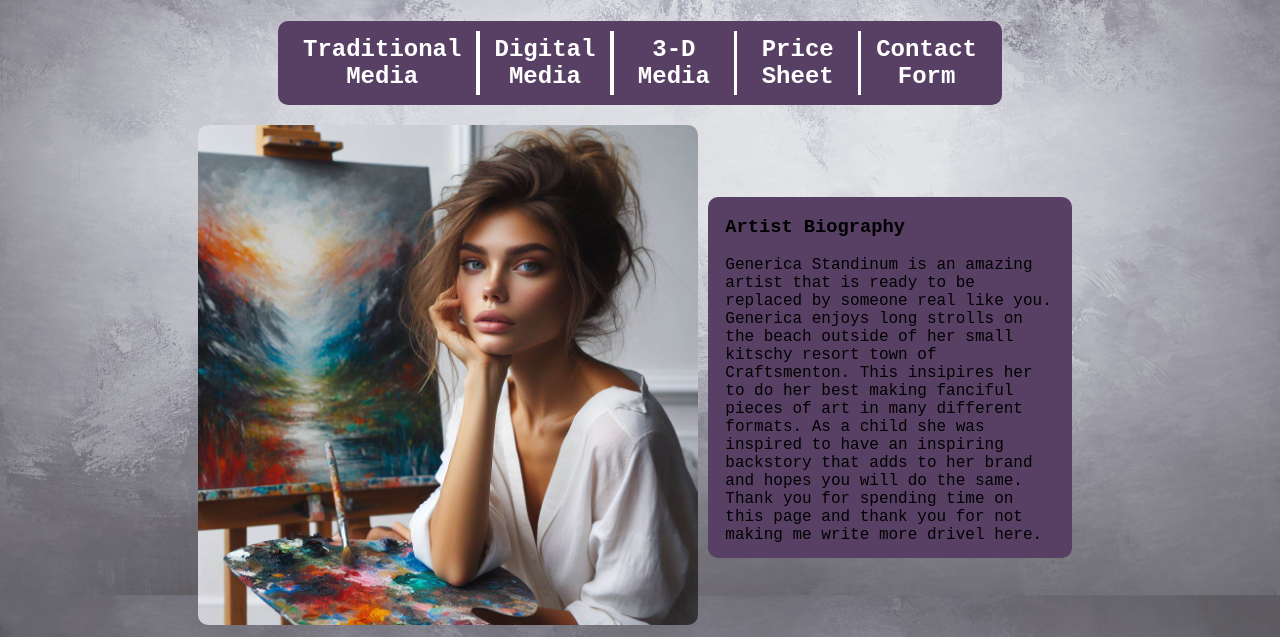
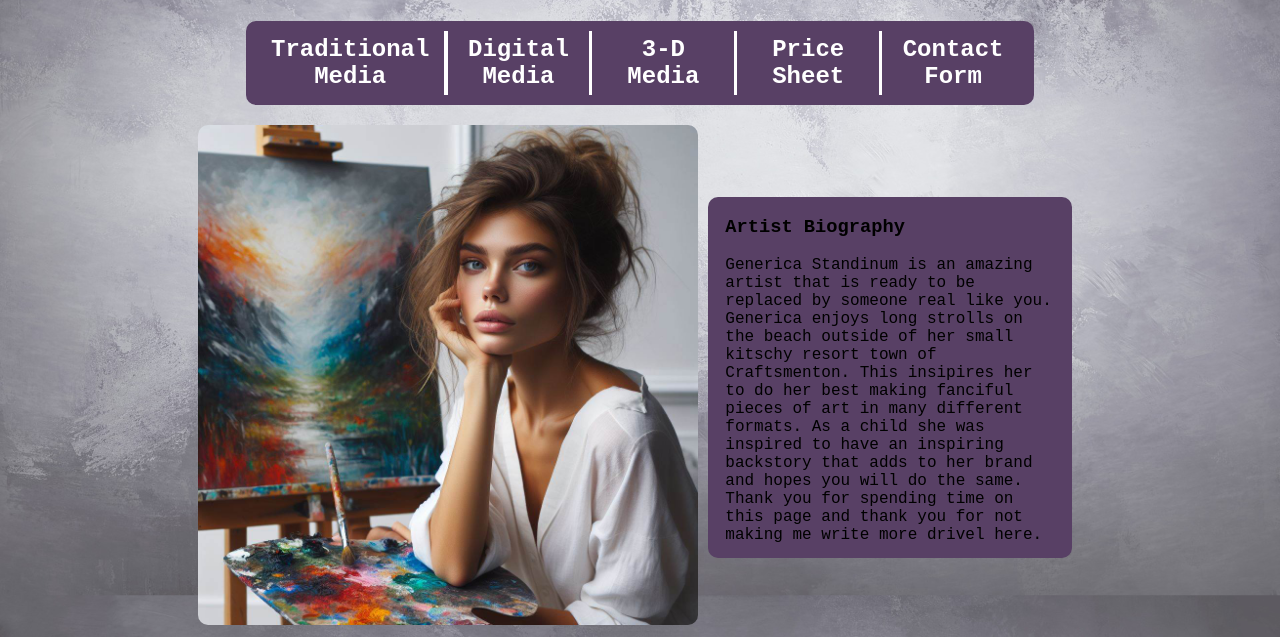
Before and after one commit to KyleMathZeller/Simple-Art-Gallery-Concept, a plain HTML site: page index.html in a window 1280 px wide. Shown: the part 258-895 px from the top of the page. Drawn offline with Linux system fonts and the light colour scheme.

Commit message:
Update style.css

```diff
--- a/style.css
+++ b/style.css
@@ -11,7 +11,7 @@ h2 {
     background-color: #584065;
     font-family: 'Courier New', Courier, monospace;
     border-radius: 10px;
-    width: 55vw;
+    width: 60vw;
 }
 
 .submenu {
```
